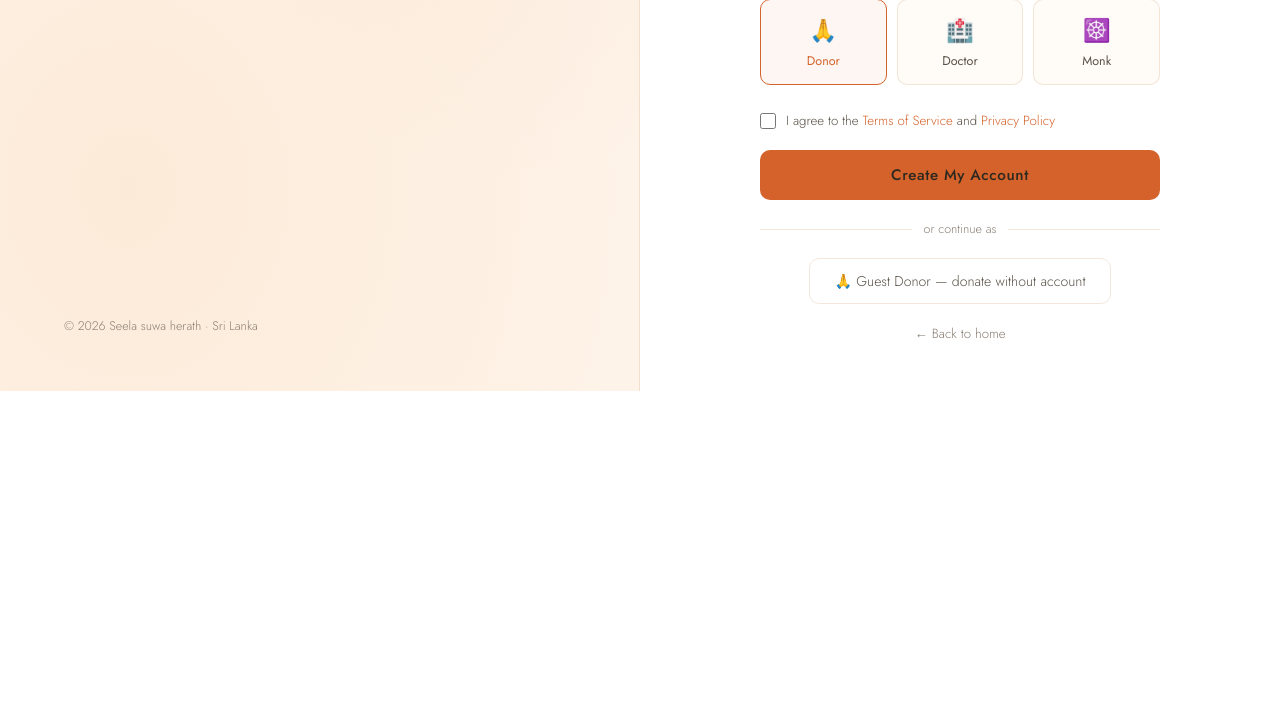
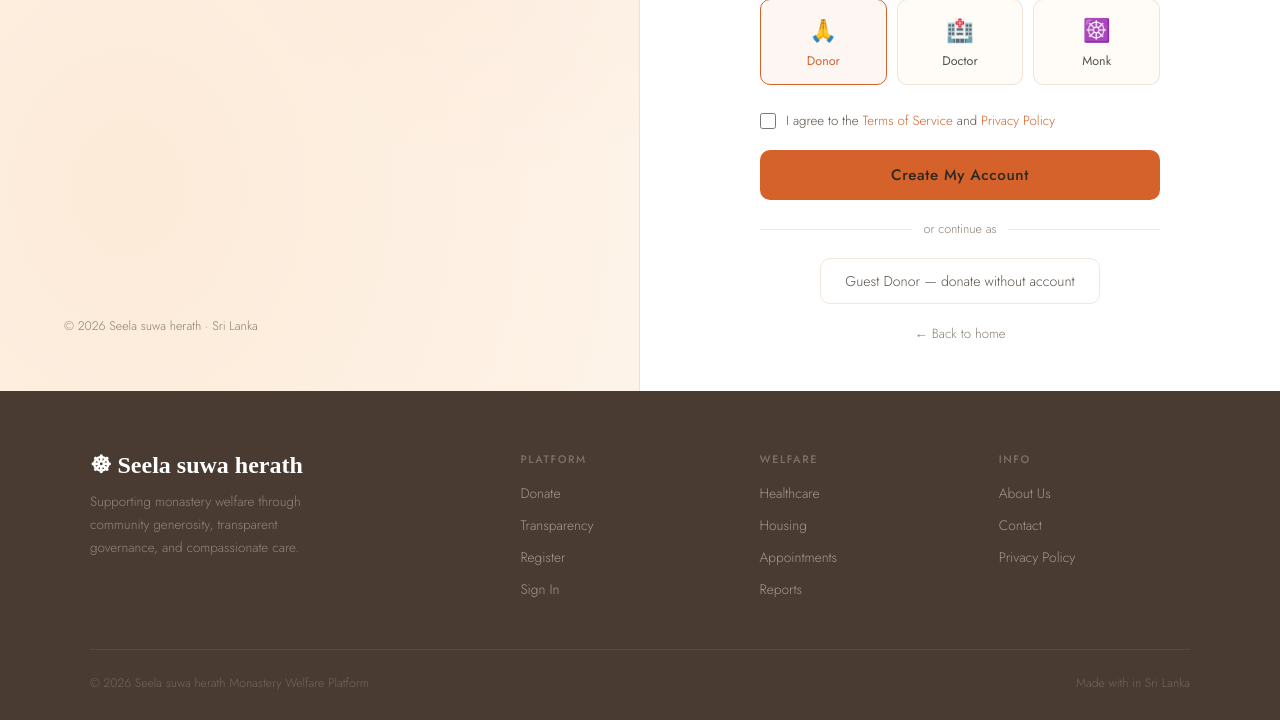
Before and after one commit to Nethmi2001-hash/test, a PHP site: page /test/register.php in a window 1280 px wide. Shown: the part 697-1417 px from the top of the page. Before the commit the page ends 1088 px from the top, so only its background shows below. Run offline with PHP 8.4, Linux system fonts and the light colour scheme.

```diff
--- a/assets/css/modern-design.css
+++ b/assets/css/modern-design.css
@@ -2113,7 +2113,7 @@ textarea.form-control-modern {
    27. WELCOME CARD
    ============================================ */
 .welcome-card {
-  background: linear-gradient(135deg, var(--primary-600), var(--primary-800));
+  background: linear-gradient(135deg, #D4622A, #A54620);
   border-radius: var(--border-radius-xl);
   padding: 32px;
   color: white;
--- a/register.php
+++ b/register.php
@@ -350,6 +350,18 @@ if ($_SERVER['REQUEST_METHOD'] === 'POST') {
         .back-link a { color: var(--text-light); text-decoration: none; }
         .back-link a:hover { color: var(--orange); }
 
+        /* FOOTER */
+        footer{background:#4A3B32;padding:60px 6% 28px;grid-column:1 / -1;width:100%}
+        .foot-grid{max-width:1100px;margin:0 auto;display:grid;grid-template-columns:2fr 1fr 1fr 1fr;gap:48px;padding-bottom:40px;border-bottom:1px solid rgba(255,255,255,.07);margin-bottom:24px}
+        .foot-brand{font-family:'EB Garamond',serif;font-size:1.5rem;color:#fff;margin-bottom:12px;font-weight:600}
+        .foot-tag{font-size:.84rem;color:rgba(255,255,255,.38);line-height:1.7;max-width:240px}
+        .foot-col h4{font-size:.68rem;font-weight:500;letter-spacing:.14em;text-transform:uppercase;color:rgba(255,255,255,.28);margin-bottom:14px}
+        .foot-col ul{list-style:none}
+        .foot-col ul li{margin-bottom:9px}
+        .foot-col ul a{color:rgba(255,255,255,.48);text-decoration:none;font-size:.86rem;transition:color .2s}
+        .foot-col ul a:hover{color:var(--orange-light)}
+        .foot-btm{max-width:1100px;margin:0 auto;display:flex;justify-content:space-between;font-size:.77rem;color:rgba(255,255,255,.22)}
+
         @media (max-width: 768px) {
             .nav-links { display: none; }
             body { grid-template-columns: 1fr; }
@@ -521,7 +533,7 @@ if ($_SERVER['REQUEST_METHOD'] === 'POST') {
 
         <div class="donate-link-row">
             <a href="public_donate.php" class="donate-link-btn">
-                🙏 Guest Donor — donate without account
+                Guest Donor — donate without account
             </a>
         </div>
 
@@ -531,6 +543,17 @@ if ($_SERVER['REQUEST_METHOD'] === 'POST') {
     </div>
 </div>
 
+<!-- FOOTER -->
+<footer>
+    <div class="foot-grid">
+        <div><div class="foot-brand">☸ Seela suwa herath</div><p class="foot-tag">Supporting monastery welfare through community generosity, transparent governance, and compassionate care.</p></div>
+        <div class="foot-col"><h4>Platform</h4><ul><li><a href="public_donate.php">Donate</a></li><li><a href="public_transparency.php">Transparency</a></li><li><a href="register.php">Register</a></li><li><a href="login.php">Sign In</a></li></ul></div>
+        <div class="foot-col"><h4>Welfare</h4><ul><li><a href="#">Healthcare</a></li><li><a href="#">Housing</a></li><li><a href="#">Appointments</a></li><li><a href="#">Reports</a></li></ul></div>
+        <div class="foot-col"><h4>Info</h4><ul><li><a href="#">About Us</a></li><li><a href="#">Contact</a></li><li><a href="#">Privacy Policy</a></li></ul></div>
+    </div>
+    <div class="foot-btm"><span>© 2026 Seela suwa herath Monastery Welfare Platform</span><span>Made with in Sri Lanka</span></div>
+</footer>
+
 <script>
 function togglePw(id) {
     const pw = document.getElementById(id);
```
Also changed, not shown: login.php (+23 -0 lines), navbar.php (+5 -5 lines).
